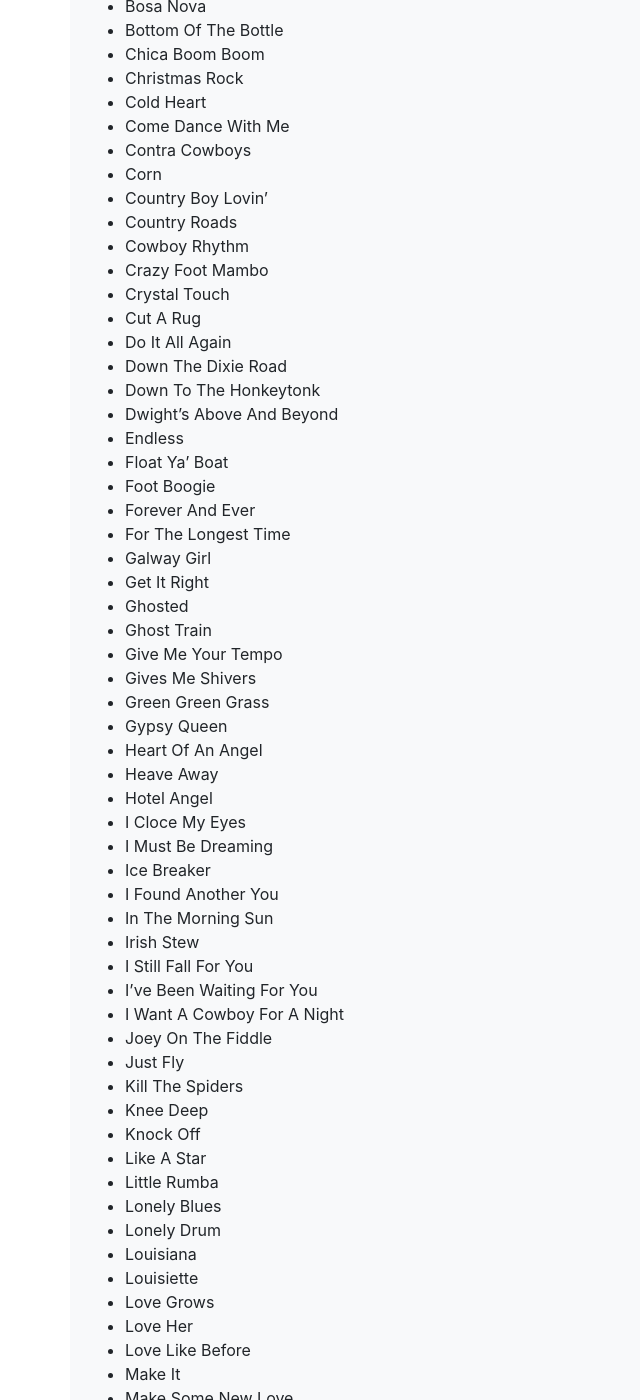
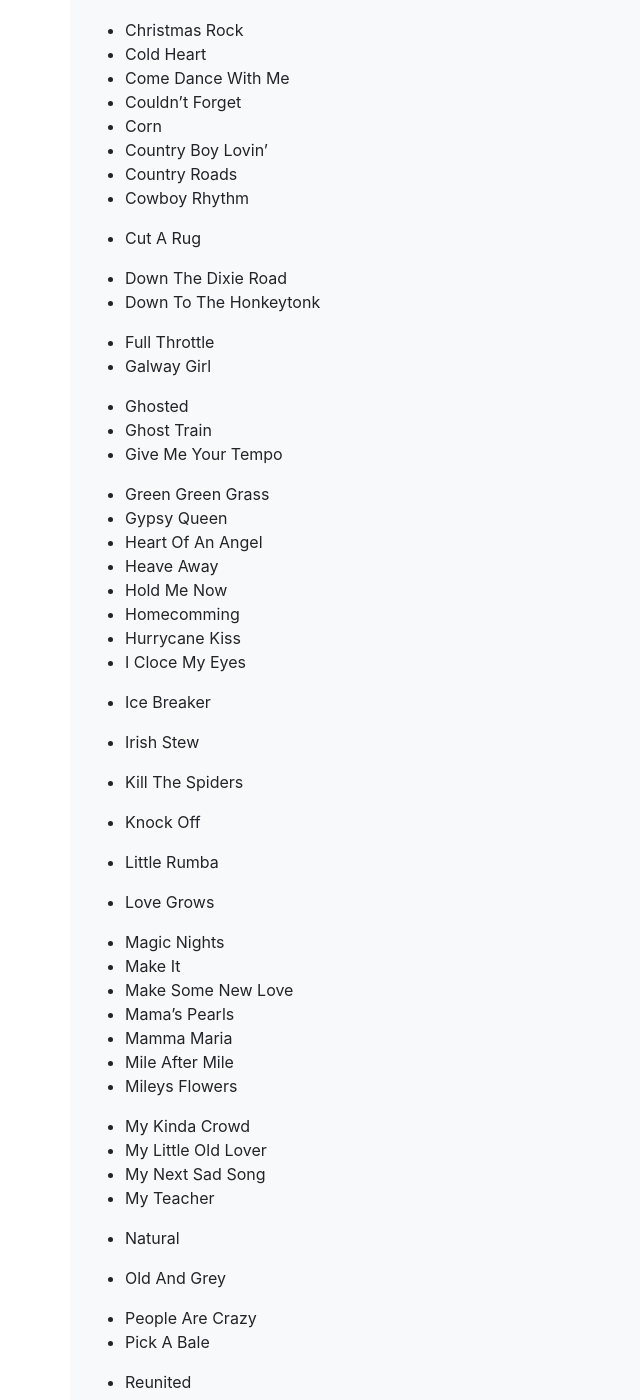
Before and after one commit to lonemathiasen/lonemathiasen.github.io, a Jekyll site: the page built from danseliste.md, in a window 1280 px wide and 1400 px high, scrolled down 2234 px. Shown: the whole window, without its empty margins (0-640 px from the left). Built offline with Jekyll 4.4.1, drawn with Linux system fonts in a browser that asks for light colours; some of the changed text lies outside the part shown.

Commit message:
Update danseliste.md
Årsdanse og liste opdateret

```diff
--- a/danseliste.md
+++ b/danseliste.md
@@ -6,14 +6,14 @@
 
 
 
-# Årsdanse 2024
+# Årsdanse 2025
 
-* Always Will
-* Natural
-* I Still Fall For You
-* My Next Sad Song
-* Scootin’ Bootin'
-* Ghosted
+* A Bar Song
+* Full Throttle
+* Hold Me Now
+* Homecomming
+* My Kinda Crowd
+* The Last Shanty
 
 
 ---
@@ -25,136 +25,119 @@
 ---
 
 
-# Danse. Sæson 2023-2024:
+# Danse. Sæson 2024-2025:
 
-* A Different Summer
-* A Lot About A Little
+* A Bar Song
 * Alright Already
 * Always Will
-* Adalaida
+
 * Bad Habits Leads To You
-* Bonaparte's Retreat
+
 * Bosa Nova
 * Bottom Of The Bottle
-* Chica Boom Boom
+
 * Christmas Rock
 * Cold Heart
 * Come Dance With Me
-* Contra Cowboys
+* Couldn't Forget
 * Corn
 * Country Boy Lovin'
 * Country Roads
 * Cowboy Rhythm
-* Crazy Foot Mambo
-* Crystal Touch
+
+
 * Cut A Rug
-* Do It All Again
+
 * Down The Dixie Road
 * Down To The Honkeytonk
-* Dwight's Above And Beyond
-* Endless
-* Float Ya' Boat
-* Foot Boogie
-* Forever And Ever
-* For The Longest Time
+
+
+
+* Full Throttle
 * Galway Girl
-* Get It Right
+
 * Ghosted
 * Ghost Train
 * Give Me Your Tempo
-* Gives Me Shivers
+
 * Green Green Grass
 * Gypsy Queen
 * Heart Of An Angel
 * Heave Away
-* Hotel Angel
+* Hold Me Now
+* Homecomming
+* Hurrycane Kiss
 * I Cloce My Eyes
-* I Must Be Dreaming
+
 * Ice Breaker
-* I Found Another You
-* In The Morning Sun
+
+
 * Irish Stew
-* I Still Fall For You
-* I've Been Waiting For You
-* I Want A Cowboy For A Night
-* Joey On The Fiddle
-* Just Fly
+
+
+
 * Kill The Spiders
-* Knee Deep
+
 * Knock Off
-* Like A Star
+
 * Little Rumba
-* Lonely Blues
-* Lonely Drum
-* Louisiana
-* Louisiette
+
 * Love Grows
-* Love Her
-* Love Like Before
+
+* Magic Nights
 * Make It
 * Make Some New Love
 * Mama's Pearls
 * Mamma Maria
-* Makita
-* Men In Denim
-* Mighty Fine
+* Mile After Mile
 * Mileys Flowers
-* Most People
-* Mr. Lonely
+
+* My Kinda Crowd
 * My Little Old Lover
 * My Next Sad Song
-* My Pretty Belinda
-* My Wrong Night
+* My Teacher
+
 * Natural
-* Nice And Easy
+
 * Old And Grey
-* Outside Looking In
+
 * People Are Crazy
 * Pick A Bale
-* Pick up Your Phone
-* Playboys
+
+
 * Reunited
 * Rocket To The Sun
-* Rollin' Home
-* Rum In My Coke
-* Sailer Boy
-* Sand
+
+
+
 * Scootin’ Bootin'
 * See You Smile
 * September 81
 * Sexy Eyes
 * Shakin Mix
-* She Cares
-* Snake Oil
+* She Wants A Ring
+* Silverado
 * Something In The Water
 * Southern Dreams
-* Speak To The Sky
-* Stars in My Eyes
-* Stay All Night
+* Southern Gospel
+* Stand By Me
 * Storm And Stone
 * Summer In Ireland
 * Sunset Road
-* Such A Fool
+
 * Sweet Sweet Smile
-* Sweet & Texas
-* Tag On
-* Tell The World
+
+
 * That Honky Tonk Highway
-* The Boat To Liverpool
+
 * The Galway Gathering
-* The Little Farmer
-* There Is A Light
+* The Last Shanty
 * Tickets To The Blues
-* Time For Love
-* T.L.C.
-* Toes
-* Toghether Again
-* Train Swing
+
+
+
 * Train Wreck
-* Tush Push
+
 * Until The Dawn
 * Walking On The Moon
-* When You Smile
-* You're To Late
-* 1-2-3-4
-* 1 2 Snap
+* We Can't Wait
```
